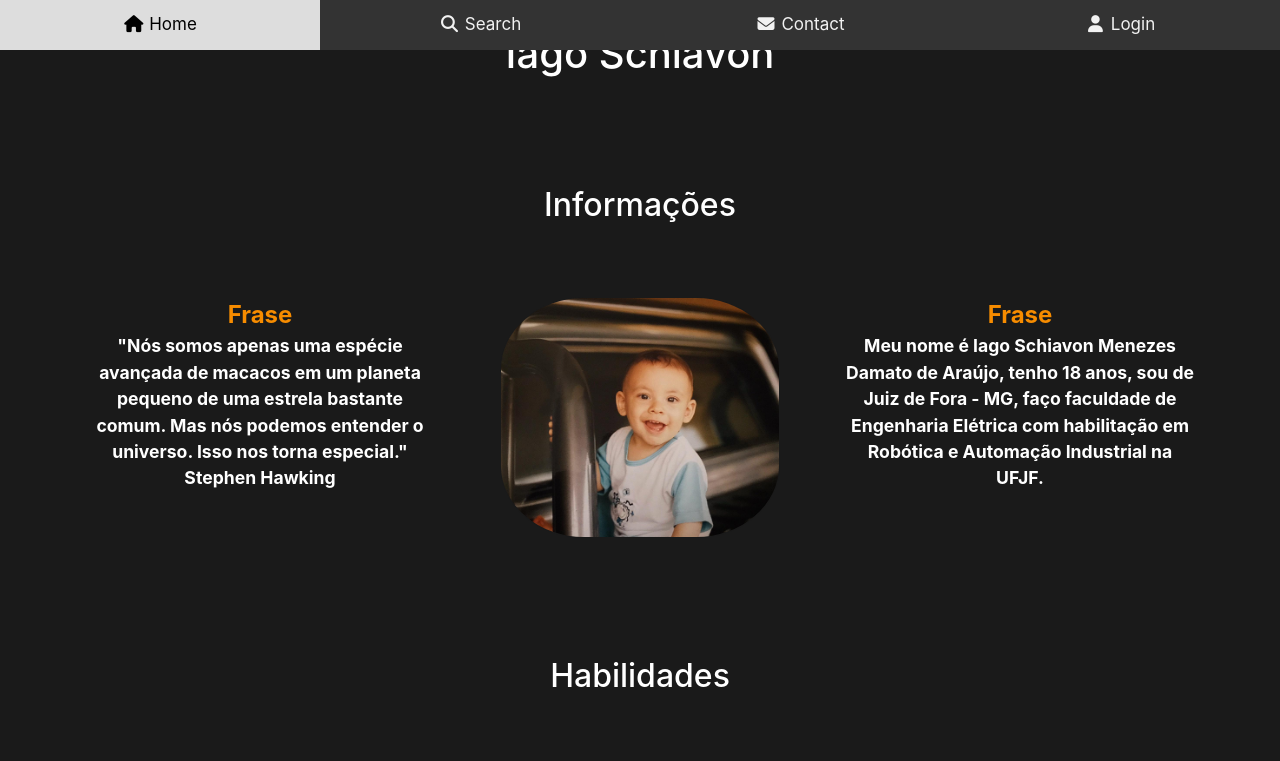
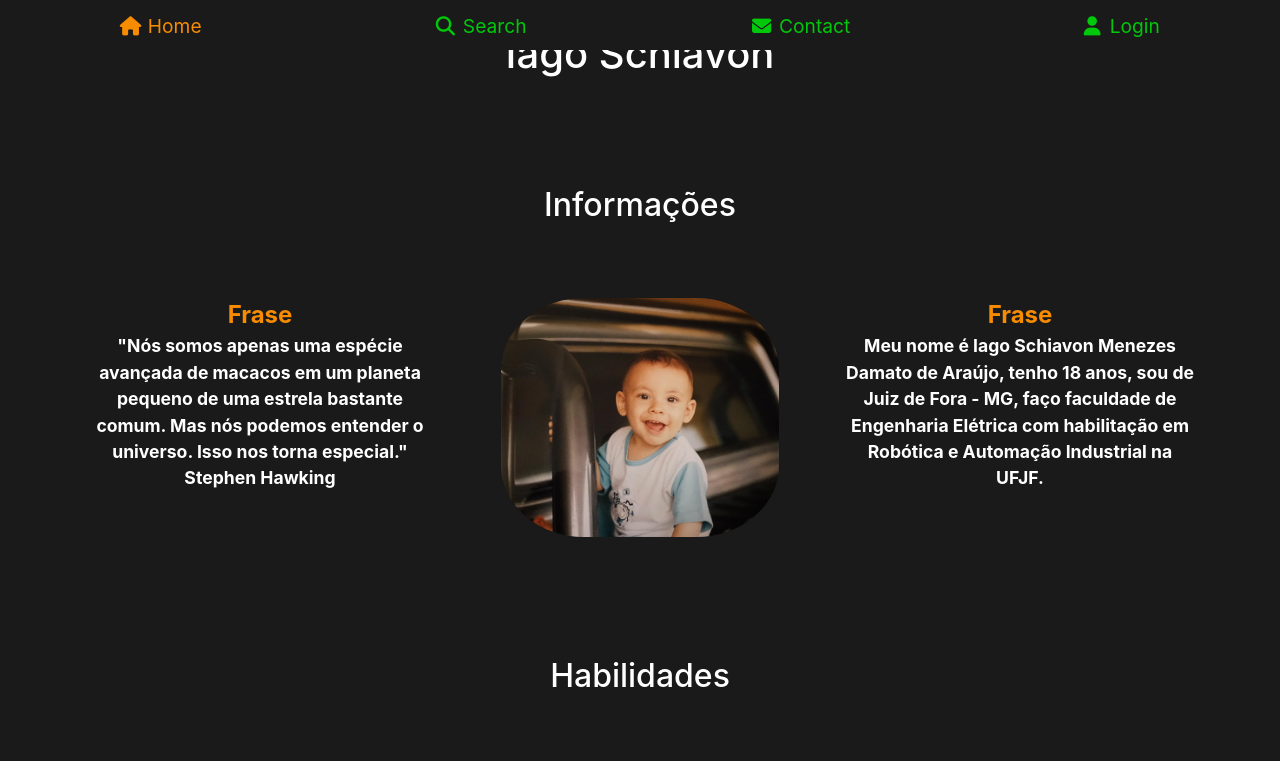
Before and after one commit to Iago-Schiavon/Portfolio, a plain HTML site: page index.html in a window 1280 px wide. Shown: the top 761 px of the page. Drawn offline with nearby package versions, Linux system fonts and the light colour scheme.

Commit message:
aaaaaaaaaaaaaaa

```diff
--- a/portfolio.css
+++ b/portfolio.css
@@ -26,29 +26,28 @@ header {
 }
 
 #navbar {
-    background-color: #333;
+    background-color: rgb(26, 26, 26);
     position: fixed;
     width: 100%;
     height: 50px;
     display: flex;
-    transition: top 0.3s;
+    transition: top 0.1s;
     overflow: hidden;
 }
 
 #navbar a {
     float: left;
     display: block;
-    color: #f2f2f2;
+    color: rgb(0, 200, 10);
     text-align: center;
     padding: 12px;
     text-decoration: none;
-    font-size: 17px;
+    font-size: 1.2em;
     width: 25%; /* Four links of equal widths */
 }
 
 #navbar a:hover {
-    background-color: #ddd;
-    color: black;
+    color: rgb(247, 140, 0);
 }
 
 @media screen and (max-width: 500px) {
@@ -58,6 +57,28 @@ header {
       width: 100%;
       text-align: left;
     }
+}
+
+/* Page content */
+.content {
+    padding: 16px;
+}
+
+/* The sticky class is added to the navbar with JS when it reaches its scroll position */
+.sticky {
+    position: fixed;
+    z-index: 1;
+    top: 0px;
+    width: 100%;
+}
+
+/* Add some top padding to the page content to prevent sudden quick movement (as the navigation bar gets a new position at the top of the page (position:fixed and top:0) */
+.sticky + .content {
+    padding-top: 10px;
+}
+
+ul{
+    margin-block-start: 0px;
 }
 
 /*ul.topnav {
@@ -381,25 +402,6 @@ span {
     background-color: black;
 }
 
-.content {
-    padding: 16px;
-}
-
-.sticky {
-    position: fixed;
-    z-index: 1;
-    top: 0px;
-    width: 100%;
-}
-
-.sticky+.content {
-    padding-top: 10px;
-}
-
-ul {
-    margin-block-start: 0px;
-}
-
 .az a {
     font-weight: bold;
     color: rgb(0, 200, 10);
--- a/scrollbar.css
+++ b/scrollbar.css
@@ -1,5 +1,5 @@
 ::-webkit-scrollbar {
-    width: 12px;
+    width: 14px;
 }
 
 
```
Also changed, not shown: portfolio.js (+4 -4 lines).
